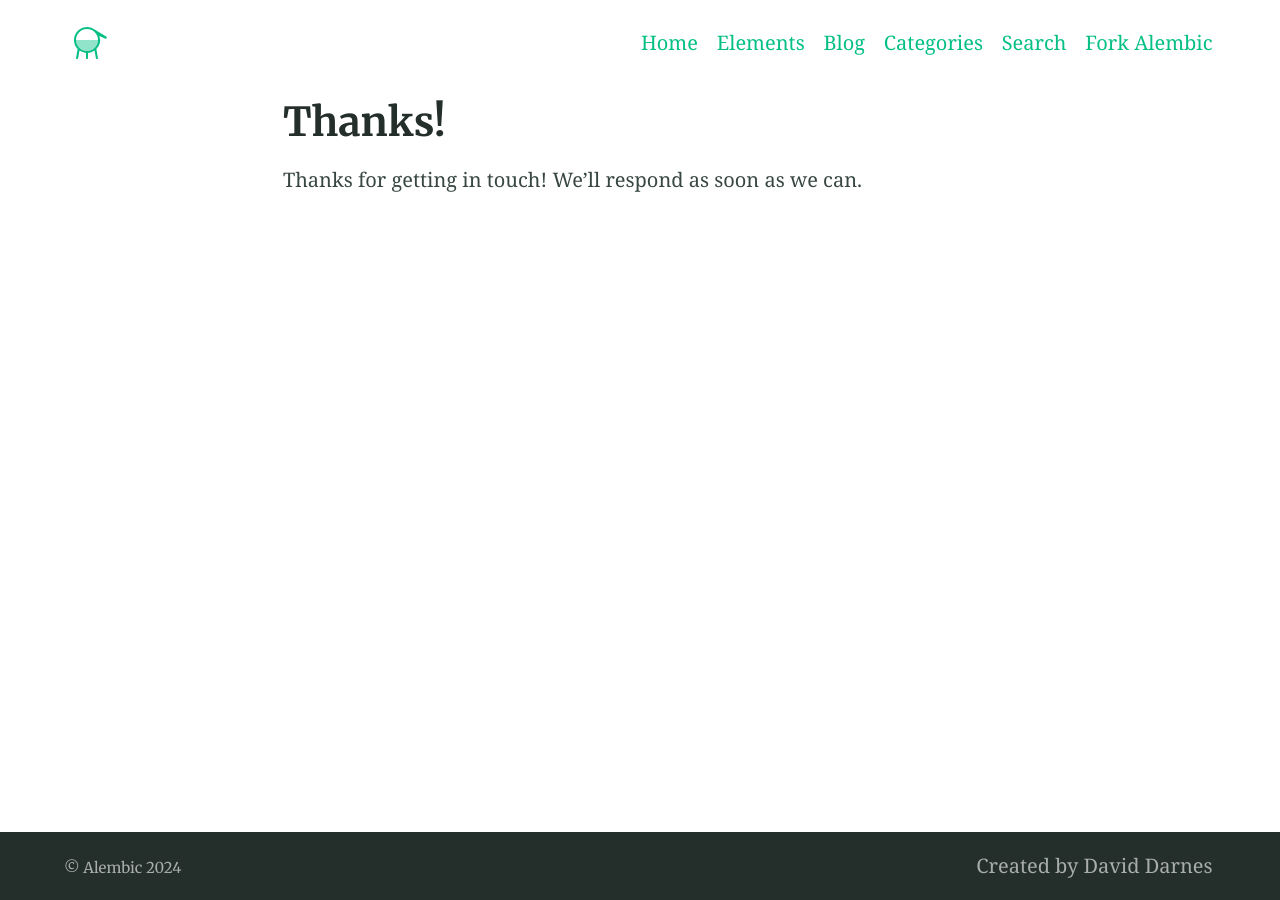
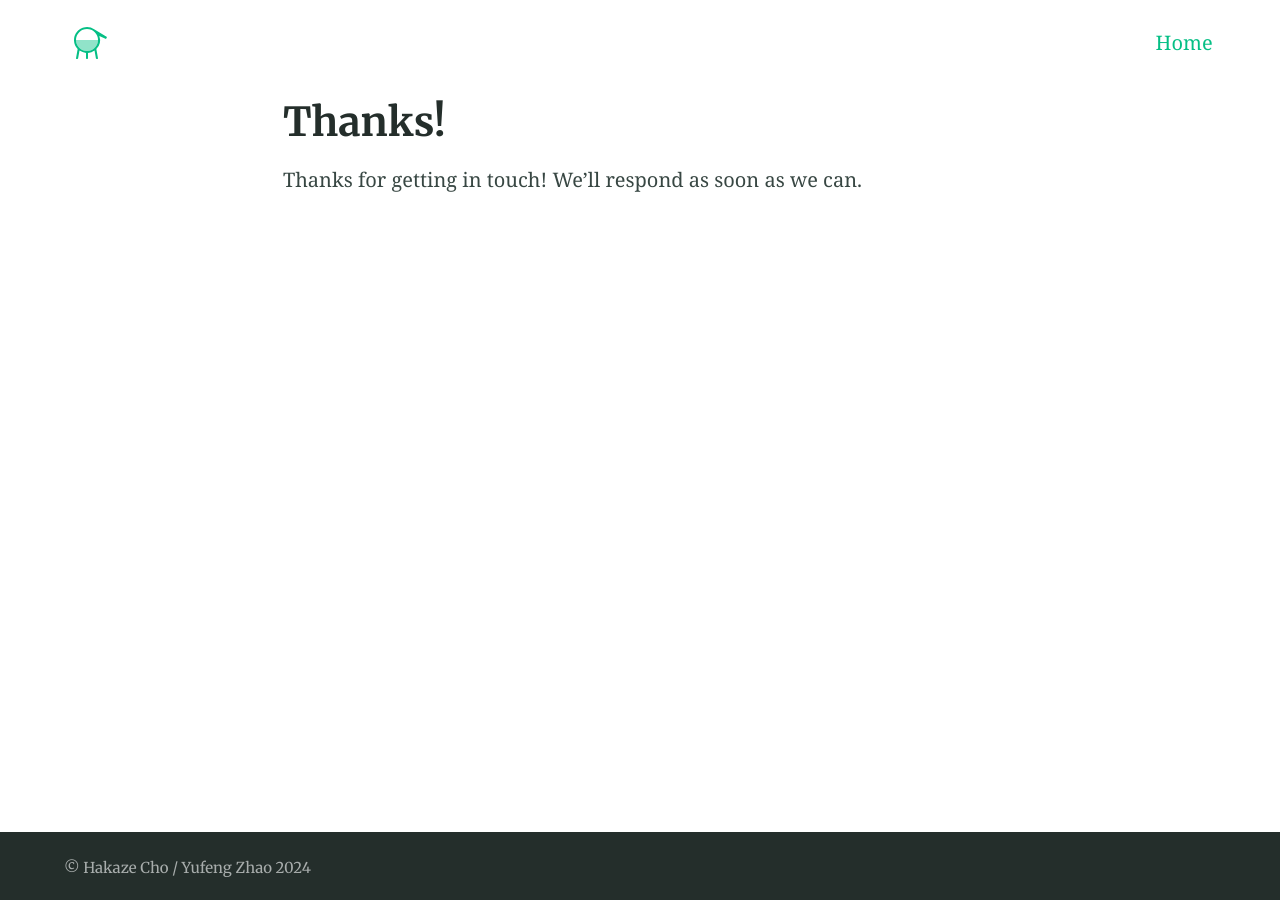
Before and after one commit to HHkz/HHkz.github.io_new-, a Jekyll site: the page built from thanks.md, in a window 1280 px wide. Built offline with Jekyll 4.4.1, drawn with Linux system fonts in a browser that asks for light colours.

Commit message:
Update _config.yml

```diff
--- a/_config.yml
+++ b/_config.yml
@@ -92,14 +92,14 @@ defaults:
 
 # 7. Site settings
 encoding: utf-8 # Make sure the encoding is right
-lang: en-GB # Set the site language
-title: "Alembic" # Site name or title, also used in jekyll-seo-tag
+lang: ja-JP # Set the site language
+title: "Hakaze Cho / Yufeng Zhao" # Site name or title, also used in jekyll-seo-tag
 logo: "/assets/logos/logo.svg" # Site logo, also used in jekyll-seo-tag
-description: "Alembic is a starting point for Jekyll projects. Rather than starting from scratch, this boilerplate is designed to get the ball rolling immediately" # Site description and default description, also used in jekyll-seo-tag
-url: "https://alembic.darn.es" # Site url, also used in jekyll-seo-tag
+description: "Ph.D. 1st Year in JAIST" # Site description and default description, also used in jekyll-seo-tag
+url: "https://hhkz.github.io/" # Site url, also used in jekyll-seo-tag
 baseurl: ""
-repo: "https://github.com/daviddarnes/alembic"
-email: "me@daviddarnes.com"
+repo: "https://github.com/HHkz/HHkz.github.io"
+email: "yfzhao@jaist.ac.jp"
 # disqus: "alembic-1" # Blog post comments, uncomment the option and set the site ID from your Disqus account
 # date_format: "%-d %B %Y" # Blog post date formatting using placeholder formatting
 # google_analytics: ""
@@ -123,27 +123,21 @@ favicons: # Favicons are also used in the manifest file. Syntax is 'size: path'
 navigation_header:
 - title: Home
   url: /
-- title: Elements
-  url: /elements/
-- title: Blog
-  url: /blog/
-- title: Categories
-  url: /categories/
-- title: Search
-  url: /search/
-- title: Fork Alembic
-  url: https://github.com/daviddarnes/alembic
+# - title: Elements
+#   url: /elements/
+# - title: Blog
+#   url: /blog/
+# - title: Categories
+#   url: /categories/
+# - title: Search
+#   url: /search/
 
 navigation_footer:
-- title: Created by David Darnes
-  url: https://darn.es
+- title:
+  url: https://hhkz.github.io/
 
 social_links: # Appears in sidebar. Set the urls then uncomment and comment out as desired
-  Twitter: https://twitter.com/DavidDarnes
-  LinkedIn: https://www.linkedin.com/in/daviddarnes
-  GitHub: https://github.com/daviddarnes
-  link: https://darn.es
-  RSS: /feed.xml
+  GitHub: https://github.com/HHkz
 
 sharing_links: # Appear at the bottom of single blog posts, add as desired. The value can be 'true' or the desired button colour
   Twitter: "#0d94e7"
```
